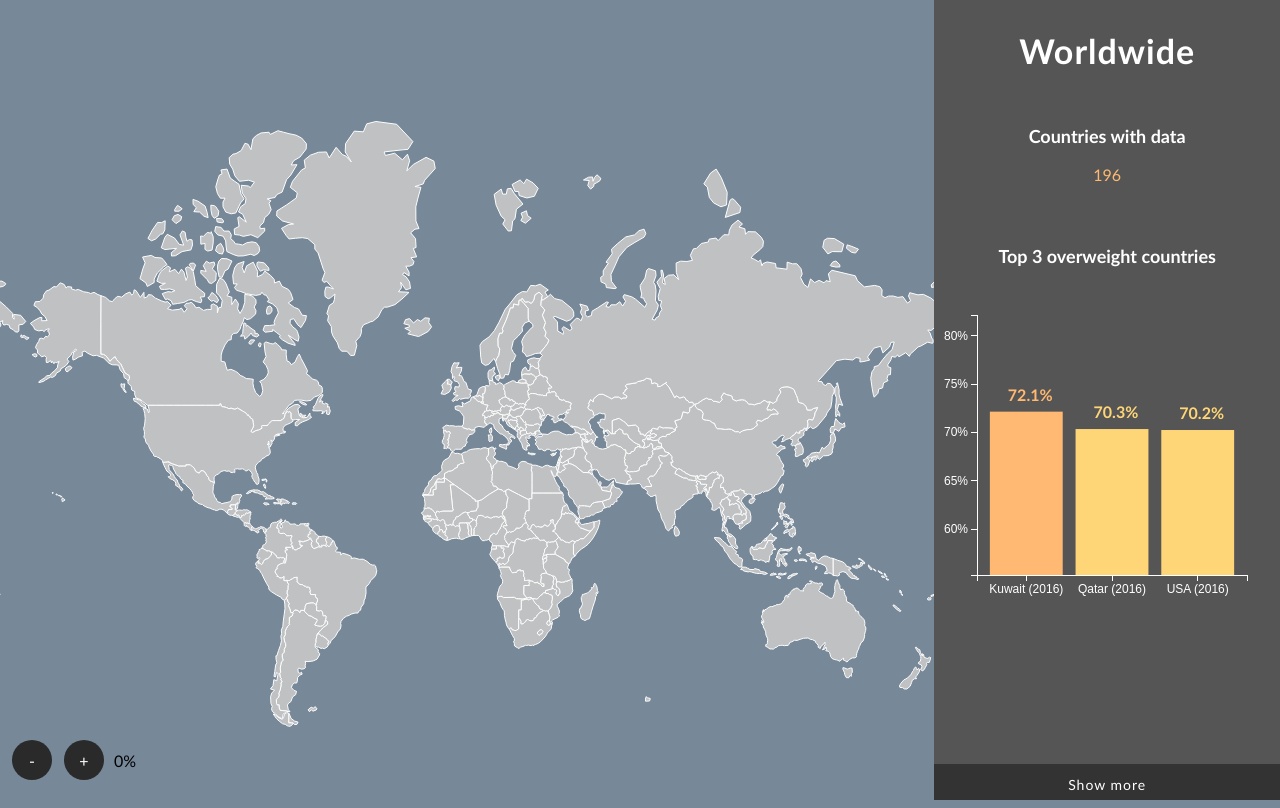
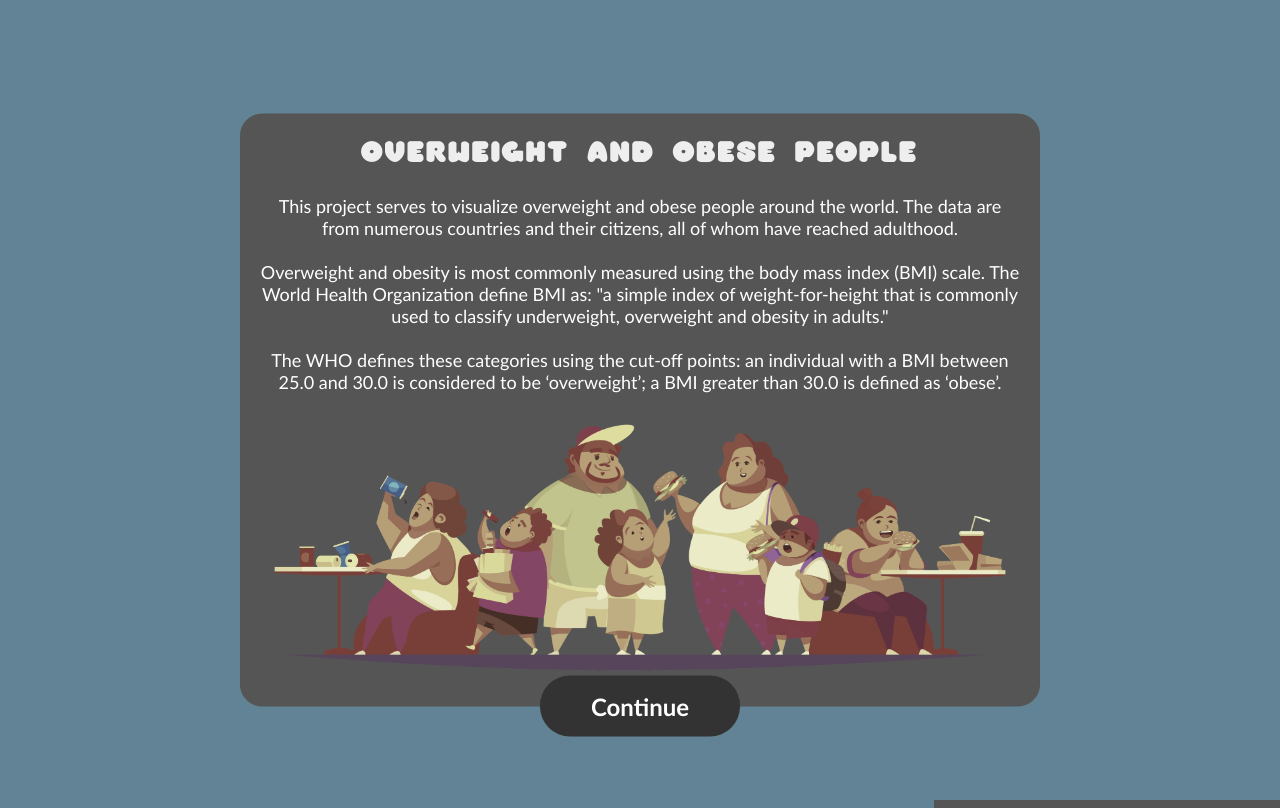
Before and after one commit to marcschny/BigWorld, a plain HTML site: page index.html in a window 1280 px wide. Shown: the top 808 px of the page. Drawn offline with nearby package versions, Linux system fonts and the light colour scheme.

Commit message:
created intro page

```diff
--- a/css/style.css
+++ b/css/style.css
@@ -1,9 +1,92 @@
+@font-face{
+    font-family: fatFont;
+    src: url("../lib/fonts/overmch.ttf");
+}
+
+
 html, body {
     overflow: hidden;
     padding: 0;
     margin: 0;
-    background-color: lightslategray;
+    background-color: #628395;
+    font-family: Candara;
 }
+#intro-section{
+    width: 100%;
+    position: relative;
+    background-color: #628395;
+}
+
+#intro-box{
+    width: 800px;
+    height: auto;
+    padding-bottom: 20px;
+    position: absolute;
+    top: 50%;
+    left: 50%;
+    background-color: #555;
+    border-radius: 22px;
+}
+
+#intro-title{
+    width: 96%;
+    height: auto;
+    position: relative;
+    font-family: fatFont;
+    font-size: 32px;
+    color: #eee;
+    text-align: center;
+    padding: 20px 2% 10px 2%;
+    letter-spacing: 2px;
+}
+
+#intro-text{
+    width: 95%;
+    height: auto;
+    position: relative;
+    font-size: 18px;
+    color: white;
+    text-align: center;
+    padding: 14px 2.5%;
+}
+
+#intro-img{
+    width: 100%;
+    position: relative;
+    height: 280px;
+    background-image: url("../img/intro.png");
+    background-repeat: no-repeat;
+    background-size: cover;
+}
+
+#continue-button{
+    width: 200px;
+    height: auto;
+    padding: 16px 0;
+    color: white;
+    font-size: 24px;
+    font-weight: bold;
+    background-color: #333;
+    border-radius: 30px;
+    text-align: center;
+    cursor: pointer;
+    position: absolute;
+    bottom: -50px;
+    left: 50%;
+    transform: translate(-100px, 0);
+}
+
+#continue-button:active{
+    background-color: #FFB972;
+    color: #333;
+}
+
+#main-section{
+    margin: 0;
+    padding: 0;
+    position: relative;
+}
+
 .zoom-button {
     width: 40px;
     height: 40px;
@@ -85,15 +168,6 @@ html, body {
     width: 27%;
 }
 
-.row:after {
-    content: "";
-    display: table;
-    clear: both;
-}
-.row {
-    padding: 0;
-    margin: 0;
-}
 
 #map{
     position: center;
--- a/index.html
+++ b/index.html
@@ -12,7 +12,25 @@
 
 </head>
 <body>
-<div class="row">
+<div id="intro-section" class="row">
+    <div id="intro-box" class="intro">
+        <div id="intro-title">
+            Overweight and obese people
+        </div>
+        <div id="intro-text">
+            This project serves to visualize overweight and obese people around the world.
+            The data are from numerous countries and their citizens, all of whom have reached adulthood.</br></br>
+            Overweight and obesity is most commonly measured using the body mass index (BMI) scale. The World Health Organization define BMI as:
+            "a simple index of weight-for-height that is commonly used to classify underweight, overweight and obesity in adults." </br></br>
+            The WHO defines these categories using the cut-off points:
+            an individual with a BMI between 25.0 and 30.0 is considered to be ‘overweight’; a BMI greater than 30.0 is defined as ‘obese’.
+        </div>
+        <div id="intro-img">
+            <div id="continue-button">Continue</div>
+        </div>
+    </div>
+</div>
+<div id="main-section" class="row">
     <div class="column left">
         <div id="map" onclick="selectedCountry()"></div>
         <div id="btn-holder">
--- a/src/datamaps.config.js
+++ b/src/datamaps.config.js
@@ -198,7 +198,7 @@ function Datamap() {
         element: document.getElementById('map'),
         projection: 'mercator',
         fills: {
-            defaultFill: 'rgba(200,200,200,0.9)', // Any hex, color name or rgb/rgba value
+            defaultFill: 'rgba(210,210,210,0.9)', // Any hex, color name or rgb/rgba value
         },
         geographyConfig: {
             selectedFill: '#FFB972',
--- a/src/ui.config.js
+++ b/src/ui.config.js
@@ -6,9 +6,21 @@ var wWidth = $(window).width();
 
 var scrollButtonHeight = $(".scroll-button").height();
 
+var introBoxHeight = $("#intro-box").height();
+
+$(".row").css("height", wHeight);
 $(".column").css("height", wHeight);
 $(".content").css("height", wHeight-scrollButtonHeight);
 /* end scaling variables */
+
+$("#intro-box").css("transform", "translate(-400px, -"+introBoxHeight/2+"px)");
+
+//click to make the intro-section disappear
+$("#continue-button").click(function(){
+    $("#intro-section").delay(600).animate({height: 0}, 800);
+    $(".intro").fadeOut();
+});
+
 
 
 /*detailed information window scrollable */
```
Also changed, not shown: img/intro.png (added), lib/fonts/overmch.ttf (added).
